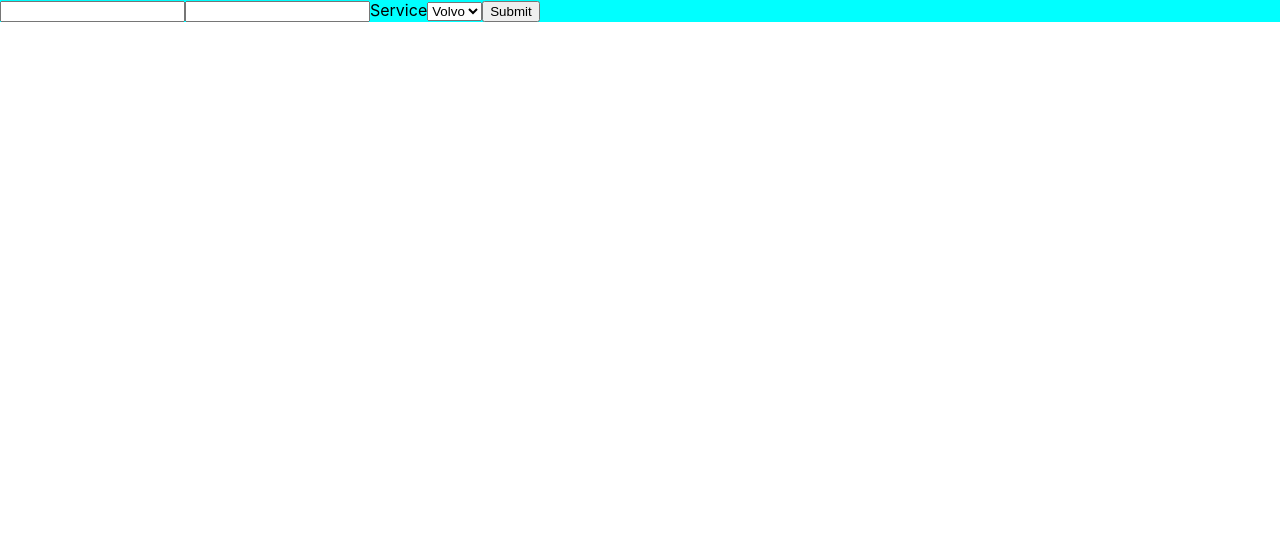
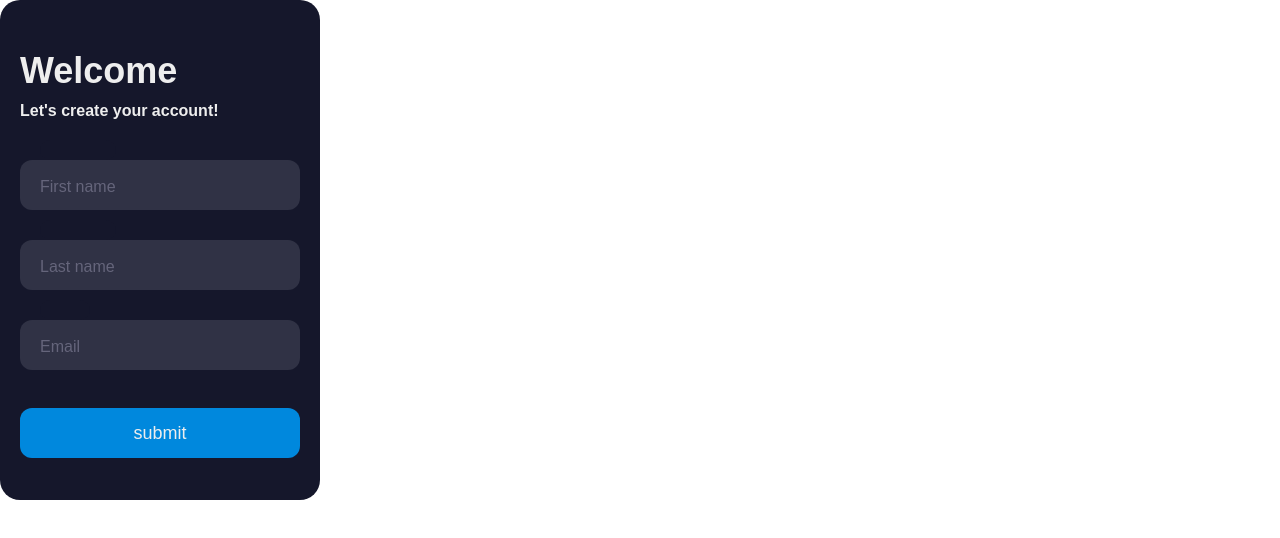
Before and after one commit to nikhilmeria/next_auth_app, a Next.js app: page /features/services in a window 1280 px wide. Shown: the top 538 px of the page. Built offline with nearby package versions, Linux system fonts and the light colour scheme.

Commit message:
add new form template

```diff
--- a/pages/features/services.js
+++ b/pages/features/services.js
@@ -24,7 +24,7 @@ function Service() {
 
  return (
   <>
-   <div className={serviceStyles.serv}>
+   {/* <div classNameName={serviceStyles.serv}>
     <input
      type="text"
      value={myName}
@@ -38,19 +38,59 @@ function Service() {
      required
     />
 
+    <form onSubmit={handleSubmit}>
      <label htmlFor="serv">Service</label>
-    <select
-     id="cars"
-     onChange={(e) => setMyValue(e.target.selectedOptions[0].label)}
-    >
+     <select value={myValue} onChange={(e) => setMyValue(e.target.value)}>
       <option value="volvo">Volvo</option>
       <option value="saab">Saab</option>
       <option value="opel">Opel</option>
       <option value="audi">Audi</option>
      </select>
 
-    <button type="submit" onClick={handleSubmit}>
-     Submit
+     <button type="submit">Submit</button>
+    </form>
+   </div> */}
+   <div className={serviceStyles.form}>
+    <div className={serviceStyles.title}>Welcome</div>
+    <div className={serviceStyles.subtitle}>Let's create your account!</div>
+    <div className={serviceStyles.inputContainer + " " + serviceStyles.ic1}>
+     <input
+      id="firstname"
+      className={serviceStyles.input}
+      type="text"
+      placeholder=" "
+     />
+     <div className={serviceStyles.cut}></div>
+     <label htmlFor="firstname" className={serviceStyles.placeholder}>
+      First name
+     </label>
+    </div>
+    <div className={serviceStyles.inputContainer + " " + serviceStyles.ic2}>
+     <input
+      id="lastname"
+      className={serviceStyles.input}
+      type="text"
+      placeholder=" "
+     />
+     <div className={serviceStyles.cut}></div>
+     <label htmlFor="lastname" className={serviceStyles.placeholder}>
+      Last name
+     </label>
+    </div>
+    <div className={serviceStyles.inputContainer + " " + serviceStyles.ic2}>
+     <input
+      id="email"
+      className={serviceStyles.input}
+      type="text"
+      placeholder=" "
+     />
+     <div className={serviceStyles.cut + " " + serviceStyles.cutShort}></div>
+     <label htmlFor="email" className={serviceStyles.placeholder}>
+      Email
+     </label>
+    </div>
+    <button type="text" className={serviceStyles.submit}>
+     submit
     </button>
    </div>
   </>
--- a/styles/Services.module.css
+++ b/styles/Services.module.css
@@ -1,3 +1,117 @@
-.serv{
-    background-color: aqua;
+
+
+.form {
+  background-color: #15172b;
+  border-radius: 20px;
+  box-sizing: border-box;
+  height: 500px;
+  padding: 20px;
+  width: 320px;
 }
+
+.title {
+  color: #eee;
+  font-family: sans-serif;
+  font-size: 36px;
+  font-weight: 600;
+  margin-top: 30px;
+}
+
+.subtitle {
+  color: #eee;
+  font-family: sans-serif;
+  font-size: 16px;
+  font-weight: 600;
+  margin-top: 10px;
+}
+
+.inputContainer {
+  height: 50px;
+  position: relative;
+  width: 100%;
+}
+
+.ic1 {
+  margin-top: 40px;
+}
+
+.ic2 {
+  margin-top: 30px;
+}
+
+.input {
+  background-color: #303245;
+  border-radius: 12px;
+  border: 0;
+  box-sizing: border-box;
+  color: #eee;
+  font-size: 18px;
+  height: 100%;
+  outline: 0;
+  padding: 4px 20px 0;
+  width: 100%;
+}
+
+.cut {
+  background-color: #15172b;
+  border-radius: 10px;
+  height: 20px;
+  left: 20px;
+  position: absolute;
+  top: -20px;
+  transform: translateY(0);
+  transition: transform 200ms;
+  width: 76px;
+}
+
+.cutShort {
+  width: 50px;
+}
+
+.input:focus ~ .cut,
+.input:not(:placeholder-shown) ~ .cut {
+  transform: translateY(8px);
+}
+
+.placeholder {
+  color: #65657b;
+  font-family: sans-serif;
+  left: 20px;
+  line-height: 14px;
+  pointer-events: none;
+  position: absolute;
+  transform-origin: 0 50%;
+  transition: transform 200ms, color 200ms;
+  top: 20px;
+}
+
+.input:focus ~ .placeholder,
+.input:not(:placeholder-shown) ~ .placeholder {
+  transform: translateY(-30px) translateX(10px) scale(0.75);
+}
+
+.input:not(:placeholder-shown) ~ .placeholder {
+  color: #808097;
+}
+
+.input:focus ~ .placeholder {
+  color: #dc2f55;
+}
+
+.submit {
+  background-color: #08d;
+  border-radius: 12px;
+  border: 0;
+  box-sizing: border-box;
+  color: #eee;
+  cursor: pointer;
+  font-size: 18px;
+  height: 50px;
+  margin-top: 38px;
+  text-align: center;
+  width: 100%;
+}
+
+.submit:active {
+  background-color: #06b;
+}
```
Lines whose indentation alone changed are shown as unchanged.
